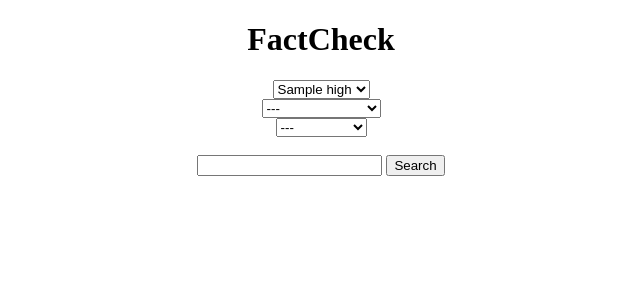
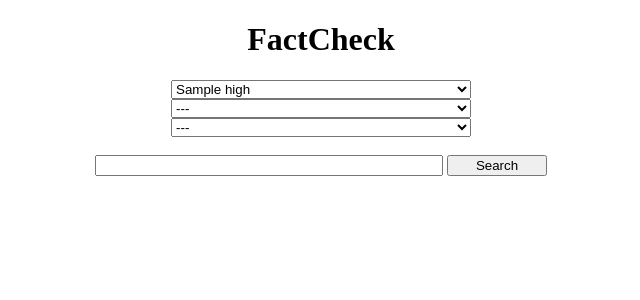
Before and after one commit to danesherbs/factcheck, a Flask app: template templates/index.html in a window 1280 px wide. Shown: the top 300 px of the page, without its empty margins (319-959 px from the left). Run offline with Flask 2, Linux system fonts and the light colour scheme; the template is opened without the code that fills it: most values are stand-ins (such as "Sample title", 1, 10 or a date in 2020).

Commit message:
Change width of menu and search bar

```diff
--- a/templates/index.html
+++ b/templates/index.html
@@ -11,7 +11,7 @@
     <h1>FactCheck</h1>
     <body>
         <form method="POST">
-            <select name="topic" onchange="this.form.submit()">
+            <select name="topic" style="width: 300px" onchange="this.form.submit()">
                 {% for t in topics.high %}
                     {% if t==selected.high %}
                         <option selected>{{ t }}</option>
@@ -22,7 +22,7 @@
             </select>
         </form>
         <form method="POST">
-            <select name="subtopic" onchange="this.form.submit()">
+            <select name="subtopic" style="width: 300px" onchange="this.form.submit()">
                 <option value="" disabled selected>---</option>
                 {% for t in topics.medium %}
                     {% if t==selected.medium %}
@@ -34,7 +34,7 @@
             </select>
         </form>
         <form method="POST">
-            <select name="subsubtopic" onchange="this.form.submit()">
+            <select name="subsubtopic" style="width: 300px" onchange="this.form.submit()">
                 <option value="" disabled selected>---</option>
                 {% for t in topics.low %}
                     {% if t==selected.low %}
@@ -47,8 +47,8 @@
         </form>
         <br>
         <form method="POST">
-            <input type="text" name="query">
-            <input type="submit" value="Search">
+            <input type="text" style="width: 340px" name="query">
+            <input type="submit" style="width: 100px" value="Search">
         </form>
     </body>
 </html>
```
